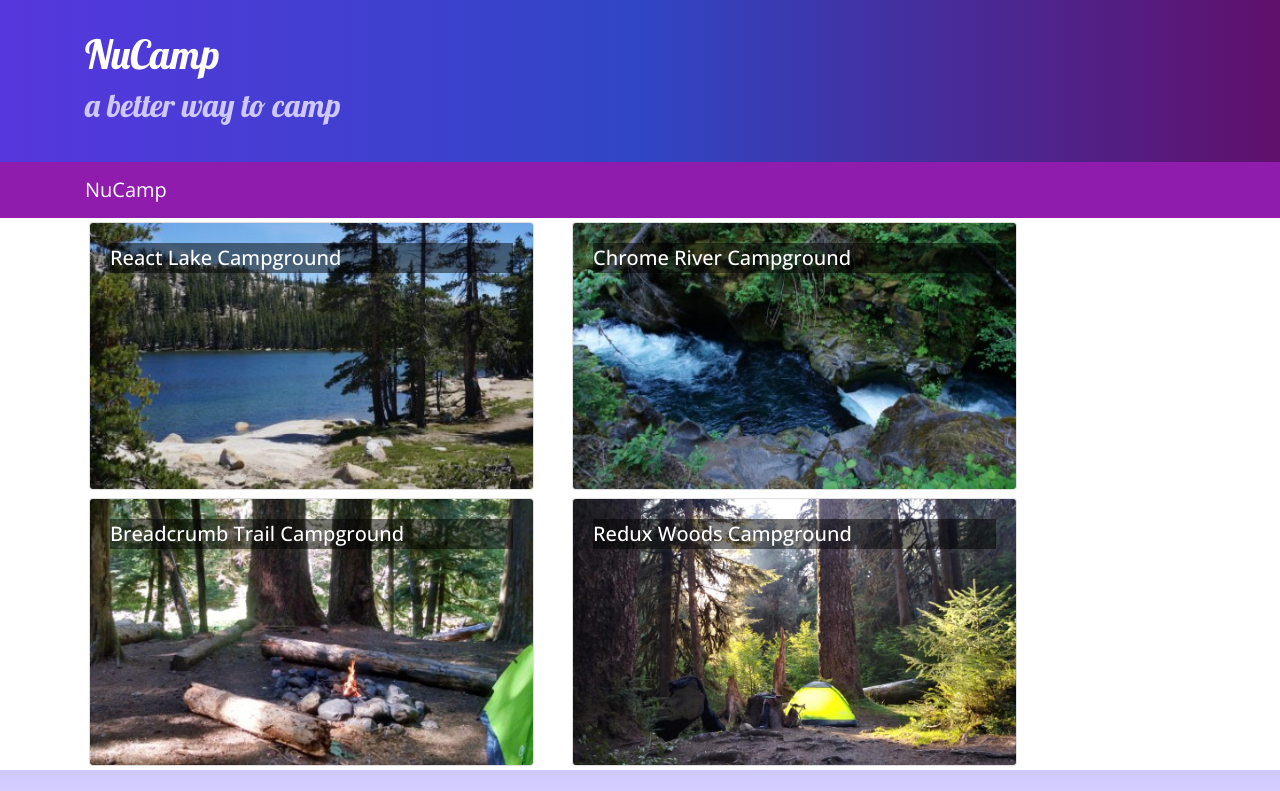
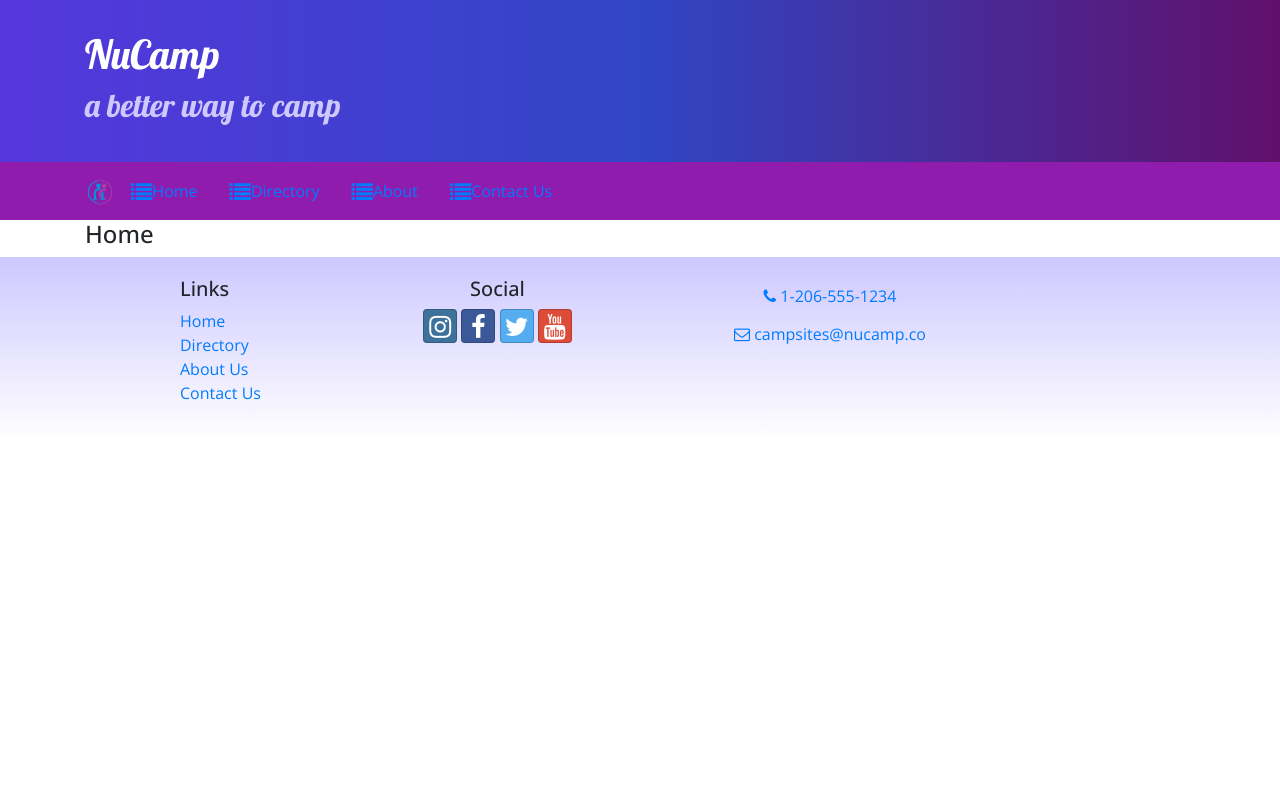
Before and after one commit to Samratkrk/React, a React (Create React App) app: page /home in a window 1280 px wide. Shown: the top 791 px of the page. Built offline with nearby package versions, Linux system fonts and the light colour scheme.

Commit message:
React Router

```diff
--- a/package.json
+++ b/package.json
@@ -12,6 +12,7 @@
     "react": "^17.0.2",
     "react-dom": "^17.0.2",
     "react-popper": "1.3.6",
+    "react-router-dom": "5.2.0",
     "react-scripts": "4.0.3",
     "reactstrap": "8.5.1",
     "typeface-lobster": "^1.1.13",
--- a/src/App.js
+++ b/src/App.js
@@ -1,5 +1,6 @@
 import React, { Component } from 'react';
 import Main from './components/MainComponent';
+import { BrowserRouter } from 'react-router-dom';
 import './App.css';
 
 
@@ -8,10 +9,11 @@
 
     render() {
         return (
-            <div className="App">
-               <Main />
-
-            </div>
+            <BrowserRouter>
+                <div className="App">
+                    <Main />
+                </div>
+            </BrowserRouter>
       );
   }
 }
--- a/src/components/DirectoryComponent.js
+++ b/src/components/DirectoryComponent.js
@@ -1,9 +1,9 @@
 import React from 'react';
 import { Card, CardImg, CardImgOverlay, CardTitle } from 'reactstrap';
 
-function RenderDirectoryItem({campsite, onClick}) {
+function RenderDirectoryItem({campsite}) {
     return (
-        <Card onClick={() => onClick(campsite.id)}>
+        <Card>
             <CardImg width="100%" src={campsite.image} alt={campsite.name} />
             <CardImgOverlay>
                 <CardTitle>{campsite.name}</CardTitle>
@@ -18,7 +18,7 @@
     const directory = props.campsites.map(campsite => {
         return (
             <div key={campsite.id} className="col-md-5 m-1">
-                <RenderDirectoryItem campsite={campsite} onClick={props.onClick} />
+                <RenderDirectoryItem campsite={campsite}/>
             </div>
         );
     });
--- a/src/components/FooterComponent.js
+++ b/src/components/FooterComponent.js
@@ -1,4 +1,5 @@
 import React from 'react';
+import { Link } from 'react-router-dom';
 
 function Footer(props) {
     return (
@@ -8,10 +9,10 @@
                     <div className="col-4 col-sm-2 offset-1">
                         <h5>Links</h5>
                         <ul className="list-unstyled">
-                            <li><a href="#">Home</a></li>
-                            <li><a href="#">Directory</a></li>
-                            <li><a href="#">About</a></li>
-                            <li><a href="#">Contact</a></li>
+                            <li><Link to='/home'>Home</Link></li>
+                            <li><Link to='/directory'>Directory</Link></li>
+                            <li><Link to='/aboutus'>About Us</Link></li>
+                            <li><Link to='/contactus'>Contact Us</Link></li>
                         </ul>
                     </div>
                     <div className="col-6 col-sm-3 text-center">
--- a/src/components/HeaderComponent.js
+++ b/src/components/HeaderComponent.js
@@ -1,7 +1,24 @@
 import React, { Component }  from 'react';
-import { Navbar, NavbarBrand, Jumbotron } from 'reactstrap';
+import { Nav, Navbar, NavbarBrand, NavbarToggler, Collapse, NavItem, Jumbotron } from 'reactstrap';
+import { NavLink } from 'react-router-dom';
 
 class Header extends Component {
+
+    constructor(props) {
+        super(props);
+
+        this.toggleNav = this.toggleNav.bind(this);
+        this.state = {
+            isNavOpen: false
+        };
+    }
+
+    toggleNav() {
+        this.setState({
+            isNavOpen: !this.state.isNavOpen
+        });
+    }
+
     render() {
         return (
             <React.Fragment>
@@ -16,9 +33,34 @@
                     </div>
                 </Jumbotron>
 
-                <Navbar dark sticky="top">
+                <Navbar dark sticky="top" expand="md">
                     <div className="container">
-                        <NavbarBrand href="/">NuCamp</NavbarBrand>
+                        <NavbarBrand className="mr-auto" href="/"><img src="/assets/images/logo.png" height="30" width="30" alt="NuCamp Logo" /></NavbarBrand>
+                        <NavbarToggler onClick={this.toggleNav} />
+                        <Collapse isOpen={this.state.isNavOpen} navbar>
+                            <Nav Navbar>
+                                <NavItem>
+                                    <NavLink className="nav-link" to="/home">
+                                        <i className="fa fa-list fa-lg" />Home
+                                    </NavLink>
+                                </NavItem>
+                                <NavItem>
+                                    <NavLink className="nav-link" to="/directory">
+                                        <i className="fa fa-list fa-lg" />Directory
+                                    </NavLink>
+                                </NavItem>
+                                <NavItem>
+                                    <NavLink className="nav-link" to="/aboutus">
+                                        <i className="fa fa-list fa-lg" />About
+                                    </NavLink>
+                                </NavItem>
+                                <NavItem>
+                                    <NavLink className="nav-link" to="/contactus">
+                                        <i className="fa fa-list fa-lg" />Contact Us
+                                    </NavLink>
+                                </NavItem>
+                            </Nav>
+                        </Collapse>
                     </div>
                 </Navbar>
             </React.Fragment>
--- /dev/null
+++ b/src/components/HomeComponent.js
@@ -0,0 +1,11 @@
+import React from "react";
+
+function Home(props) {
+    return (
+        <div className="container">
+            <h4>Home</h4>
+        </div>
+    );
+}
+
+export default Home;
--- a/src/components/MainComponent.js
+++ b/src/components/MainComponent.js
@@ -4,26 +4,33 @@
 import Directory from './DirectoryComponent';
 import CampsiteInfo from './CampsiteInfoComponent';
 import { CAMPSITES } from '../shared/campsites';
+import Home from './HomeComponent';
+import { Switch, Route, Redirect } from 'react-router-dom';
 
 class Main extends Component {
     constructor(props) {
         super(props);
         this.state = {
             campsites: CAMPSITES,
-            selectedCampsite: null
         };
     }
 
-    onCampsiteSelect(campsiteId) {
-        this.setState({selectedCampsite: campsiteId});
-    }
+    render() {
 
-    render() {
+        const HomePage = () => {
+            return (
+                <Home />
+            );
+        };
+
         return (
             <div>
-               <Header />
-                <Directory campsites={this.state.campsites} onClick={campsiteId => this.onCampsiteSelect(campsiteId)} />
-                <CampsiteInfo campsite={this.state.campsites.filter(campsite => campsite.id === this.state.selectedCampsite)[0]} />
+                <Header />
+                <Switch>
+                    <Route path='/home' component={HomePage} />
+                    <Route exact path='/directory' render={() => <Directory campsites={this.state.campsites} />} />
+                    <Redirect to='/home' />
+                </Switch>
                 <Footer />
             </div>
         );
```
Also changed, not shown: 1 other file (tests, documents, lock files or other folders).
